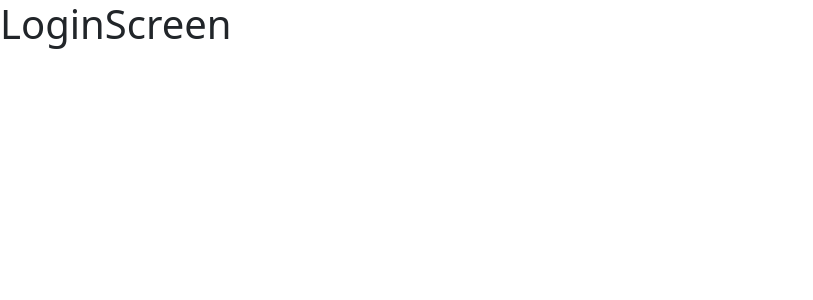
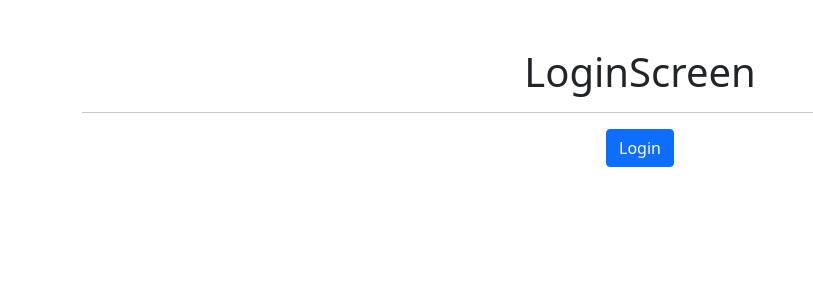
Before and after one commit to Gerard-strock/app-heroes, a React (Vite) app: page /login in a window 1280 px wide. Shown: the top 300 px of the page, without its empty margins (0-813 px from the left). Built offline with nearby package versions, Linux system fonts and the light colour scheme.

Commit message:
Add navigate and replace

```diff
--- /dev/null
+++ b/src/components/hero/HeroScreen.jsx
@@ -0,0 +1,8 @@
+
+export const HeroScreen = () => {
+  return (
+    <div>
+      <h1>HeroScreen</h1>
+    </div>
+  )
+}
--- a/src/components/login/LoginScreen.jsx
+++ b/src/components/login/LoginScreen.jsx
@@ -1,9 +1,23 @@
-import React from 'react'
+import { useNavigate } from 'react-router-dom'
 
 export const LoginScreen = () => {
+  const navigate = useNavigate()
+
+  const handleLogin = () => {
+    navigate('/marvel', {
+      replace: true
+    })
+  }
   return (
-    <div>
+    <div className='container mt-5 text-center'>
       <h1>LoginScreen</h1>
+      <hr />
+
+      <button
+        className='btn btn-primary'
+        onClick={handleLogin}
+      >Login
+      </button>
     </div>
   )
 }
--- a/src/components/routes/DashBoardRouts.jsx
+++ b/src/components/routes/DashBoardRouts.jsx
@@ -1,5 +1,6 @@
 import { Route, Routes } from 'react-router-dom'
 import { DcScreen } from '../dc/DcScreen'
+import { HeroScreen } from '../hero/HeroScreen'
 import { MarvelScreen } from '../marvel/MarvelScreen'
 import { SearchScreen } from '../search/SearchScreen'
 import { Navbar } from '../ui/Navbar'
@@ -12,6 +13,7 @@ export const DashBoardRouts = () => {
         <Route path='/marvel' element={<MarvelScreen />} />
         <Route path='/dc' element={<DcScreen />} />
         <Route path='/search' element={<SearchScreen />} />
+        <Route path='/hero' element={<HeroScreen />} />
 
         <Route path='/' element={<MarvelScreen />} />
       </Routes>
--- a/src/components/ui/Navbar.jsx
+++ b/src/components/ui/Navbar.jsx
@@ -1,8 +1,12 @@
-import { Link, NavLink } from 'react-router-dom'
+import { Link, NavLink, useNavigate } from 'react-router-dom'
 
 export const Navbar = () => {
+  const navigate = useNavigate()
+
   const handleLogout = () => {
-    console.log('logOut')
+    navigate('/login', {
+      replace: true
+    })
   }
 
   return (
```
